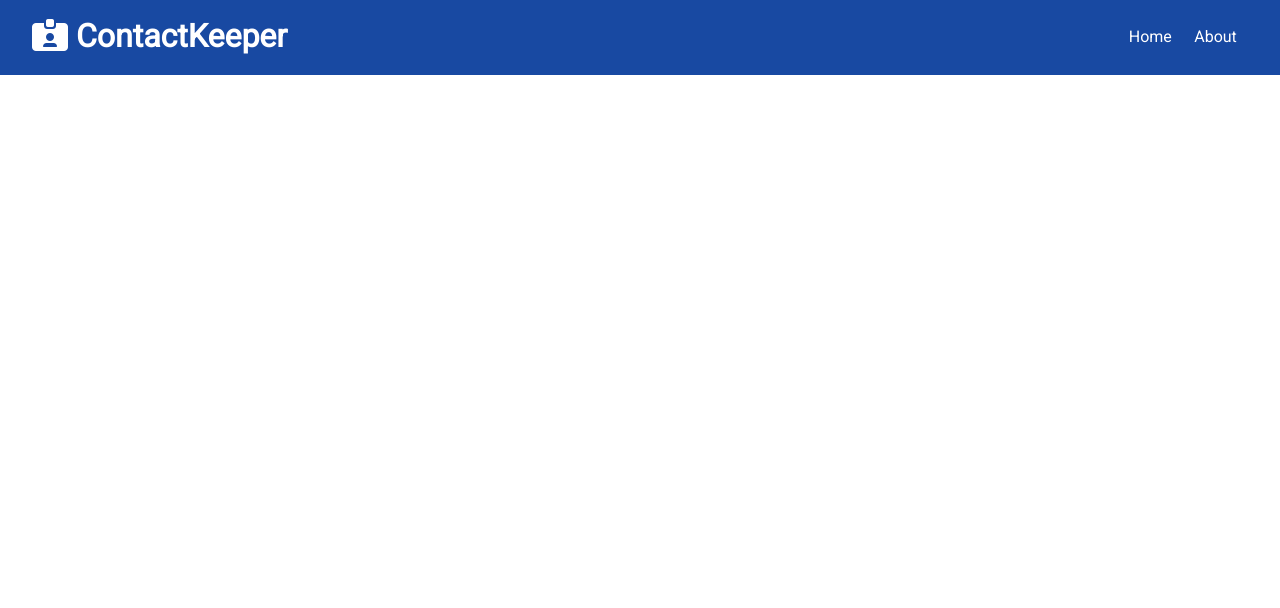
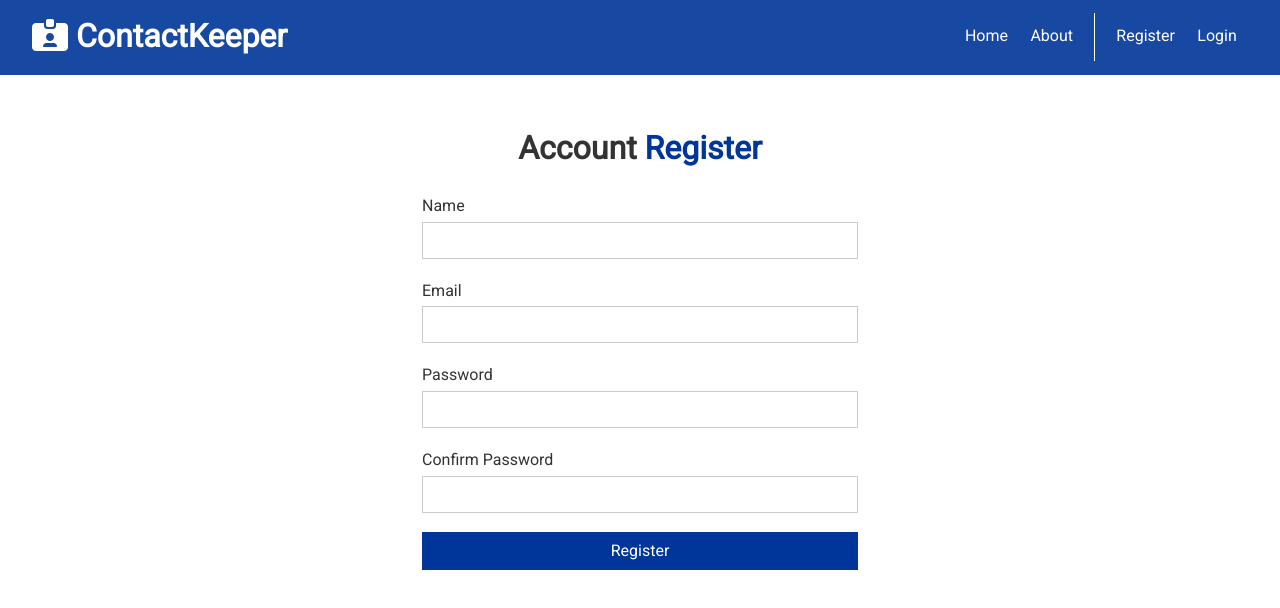
Before and after one commit to AlexFilipe97/contact-keeper, a React (Create React App) app in the folder client/: page /register in a window 1280 px wide. Shown: the top 608 px of the page. Built offline with nearby package versions, Linux system fonts and the light colour scheme.

Commit message:
Added transition animation, authentication context and forms for register and login

```diff
--- a/client/src/App.css
+++ b/client/src/App.css
@@ -1,4 +1,4 @@
-@import url('https://fonts.googleapis.com/css?family=Roboto');
+@import url("https://fonts.googleapis.com/css?family=Roboto");
 
 /* Global Styles */
 :root {
@@ -16,7 +16,7 @@
 }
 
 body {
-  font-family: 'Roboto', sans-serif;
+  font-family: "Roboto", sans-serif;
   font-size: 1rem;
   line-height: 1.6;
   background-color: #fff;
@@ -304,10 +304,10 @@
   color: #888;
 }
 
-input[type='text'],
-input[type='email'],
-input[type='password'],
-input[type='date'],
+input[type="text"],
+input[type="email"],
+input[type="password"],
+input[type="date"],
 select,
 textarea {
   display: block;
@@ -317,7 +317,7 @@
   border: 1px solid #ccc;
 }
 
-input[type='submit'],
+input[type="submit"],
 button {
   font: inherit;
 }
@@ -370,6 +370,10 @@
   display: flex;
 }
 
+.navbar li {
+  padding-top: 10px;
+}
+
 .navbar a {
   color: #fff;
   padding: 0.45rem;
@@ -385,19 +389,27 @@
 }
 
 /* Animation (Add After) */
-.item-enter {
+.fade-enter {
   opacity: 0;
 }
-.item-enter-active {
+.fade-enter-active {
   opacity: 1;
   transition: opacity 1000ms ease-in;
 }
-.item-exit {
+.fade-exit {
   opacity: 1;
 }
-.item-exit-active {
+.fade-exit-active {
   opacity: 0;
   transition: opacity 1000ms ease-in;
+}
+
+.divider {
+  display: inline-block;
+  width: 1px;
+  background-color: #fff;
+  margin: 0 10px;
+  height: 3em;
 }
 
 /* Mobile Styles */
--- a/client/src/App.js
+++ b/client/src/App.js
@@ -3,11 +3,15 @@
 import Navbar from "./components/layout/Navbar";
 import Home from "./components/pages/Home";
 import About from "./components/pages/About";
+import Register from "./components/auth/Register";
+import Login from "./components/auth/Login";
 import ContactState from "./context/contact/ContactState";
+import AuthState from "./context/auth/AuthState";
 import "./App.css";
 
 const App = () => {
   return (
+    <AuthState>
       <ContactState>
         <Router>
           <Fragment>
@@ -16,11 +20,14 @@
               <Switch>
                 <Route exact path='/' component={Home} />
                 <Route exact path='/about' component={About} />
+                <Route exact path='/register' component={Register} />
+                <Route exact path='/login' component={Login} />
               </Switch>
             </div>
           </Fragment>
         </Router>
       </ContactState>
+    </AuthState>
   );
 };
 
--- /dev/null
+++ b/client/src/components/auth/Login.js
@@ -0,0 +1,51 @@
+import React, { useState } from "react";
+
+const Login = () => {
+  const [user, setUser] = useState({
+    email: "",
+    password: "",
+  });
+
+  const { email, password } = user;
+
+  const onChange = (e) => {
+    setUser({
+      [e.target.name]: e.target.value,
+    });
+  };
+
+  const onSubmit = (e) => {
+    e.preventDefault();
+    alert("Logged in");
+  };
+
+  return (
+    <div className='form-container'>
+      <h1>
+        Account <span className='text-primary'>Login</span>
+      </h1>
+      <form onSubmit={onSubmit}>
+        <div className='form-group'>
+          <label htmlFor='email'>Email</label>
+          <input type='email' name='email' value={email} onChange={onChange} />
+        </div>
+        <div className='form-group'>
+          <label htmlFor='password'>Password</label>
+          <input
+            type='password'
+            name='password'
+            value={password}
+            onChange={onChange}
+          />
+        </div>
+        <input
+          type='submit'
+          value='Login'
+          className='btn btn-primary btn-block'
+        />
+      </form>
+    </div>
+  );
+};
+
+export default Login;
--- /dev/null
+++ b/client/src/components/auth/Register.js
@@ -0,0 +1,67 @@
+import React, { useState } from "react";
+
+const Register = () => {
+  const [user, setUser] = useState({
+    name: "",
+    email: "",
+    password: "",
+    password2: "",
+  });
+
+  const { name, email, password, password2 } = user;
+
+  const onChange = (e) => {
+    setUser({
+      ...user,
+      [e.target.name]: e.target.value,
+    });
+  };
+
+  const onSubmit = (e) => {
+    e.preventDefault();
+    alert("Register Submit");
+  };
+
+  return (
+    <div className='form-container'>
+      <h1>
+        Account <span className='text-primary'>Register</span>
+      </h1>
+      <form onSubmit={onSubmit}>
+        <div className='form-group'>
+          <label htmlFor='name'>Name</label>
+          <input type='text' name='name' value={name} onChange={onChange} />
+        </div>
+        <div className='form-group'>
+          <label htmlFor='email'>Email</label>
+          <input type='email' name='email' value={email} onChange={onChange} />
+        </div>
+        <div className='form-group'>
+          <label htmlFor='password'>Password</label>
+          <input
+            type='password'
+            name='password'
+            value={password}
+            onChange={onChange}
+          />
+        </div>
+        <div className='form-group'>
+          <label htmlFor='password2'>Confirm Password</label>
+          <input
+            type='password'
+            name='password2'
+            value={password2}
+            onChange={onChange}
+          />
+        </div>
+        <input
+          type='submit'
+          value='Register'
+          className='btn btn-primary btn-block'
+        />
+      </form>
+    </div>
+  );
+};
+
+export default Register;
--- a/client/src/components/contacts/Contacts.js
+++ b/client/src/components/contacts/Contacts.js
@@ -1,4 +1,5 @@
 import React, { Fragment, useContext } from "react";
+import { CSSTransition, TransitionGroup } from "react-transition-group";
 import ContactItem from "./ContactItem";
 import ContactContext from "../../context/contact/ContactContext";
 
@@ -13,13 +14,19 @@
 
   return (
     <Fragment>
+      <TransitionGroup>
         {filtered !== null
           ? filtered.map((contact) => (
-            <ContactItem contact={contact} key={contact.id} />
+              <CSSTransition key={contact.id} timeout={500} classNames='fade'>
+                <ContactItem contact={contact} />
+              </CSSTransition>
             ))
           : contacts.map((contact) => (
+              <CSSTransition key={contact.id} timeout={500} classNames='fade'>
                 <ContactItem contact={contact} key={contact.id} />
+              </CSSTransition>
             ))}
+      </TransitionGroup>
     </Fragment>
   );
 };
--- a/client/src/components/layout/Navbar.js
+++ b/client/src/components/layout/Navbar.js
@@ -15,6 +15,13 @@
         <li>
           <Link to='/about'>About</Link>
         </li>
+        <div className='divider' />
+        <li>
+          <Link to='/register'>Register</Link>
+        </li>
+        <li>
+          <Link to='/login'>Login</Link>
+        </li>
       </ul>
     </div>
   );
--- /dev/null
+++ b/client/src/context/auth/AuthContext.js
@@ -0,0 +1,5 @@
+import { createContext } from "react";
+
+const authContext = createContext();
+
+export default authContext;
--- /dev/null
+++ b/client/src/context/auth/AuthState.js
@@ -0,0 +1,52 @@
+import React, { useContext, useReducer } from "react";
+import AuthContext from "./AuthContext";
+import authReducer from "./AuthReducer";
+import {
+  REGISTER_SUCCESS,
+  REGISTER_FAIL,
+  USER_LOADED,
+  AUTH_ERROR,
+  LOGIN_SUCCESS,
+  LOGIN_FAIL,
+  LOGOUT,
+  CLEAR_ERRORS,
+} from "../types";
+
+const AuthState = (props) => {
+  const initialState = {
+    token: localStorage.getItem("token"),
+    isAuthenticated: null,
+    user: null,
+    loading: true,
+    error: null,
+  };
+
+  const [state, dispatch] = useReducer(authReducer, initialState);
+  const authContext = useContext(AuthContext);
+
+  // load user
+
+  // register user
+
+  // login user
+
+  // logout
+
+  // clear errors
+
+  return (
+    <AuthContext.Provider
+      value={{
+        token: state.token,
+        isAuthenticated: state.isAuthenticated,
+        user: state.user,
+        loading: state.loading,
+        error: state.error,
+      }}
+    >
+      {props.children}
+    </AuthContext.Provider>
+  );
+};
+
+export default AuthState;
--- a/client/src/context/types.js
+++ b/client/src/context/types.js
@@ -7,3 +7,11 @@
 export const CLEAR_FILTER = "CLEAR_FILTER";
 export const SET_ALERT = "SET_ALERT";
 export const REMOVE_ALERT = "REMOVE_ALERT";
+export const REGISTER_SUCCESS = "REGISTER_SUCCESS";
+export const REGISTER_FAIL = "REGISTER_FAIL";
+export const USER_LOADED = "USER_LOADED";
+export const AUTH_ERROR = "AUTH_ERROR";
+export const LOGIN_SUCCESS = "LOGIN_SUCCESS";
+export const LOGIN_FAIL = "LOGIN_FAIL";
+export const LOGOUT = "LOGOUT";
+export const CLEAR_ERRORS = "CLEAR_ERRORS";
```
Also changed, not shown: client/src/context/auth/AuthReducer.js (added). Lines whose indentation alone changed are shown as unchanged.
